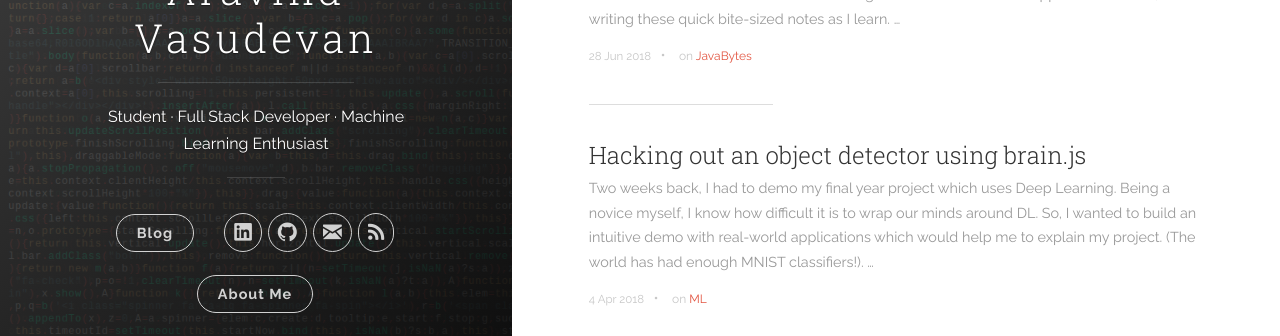
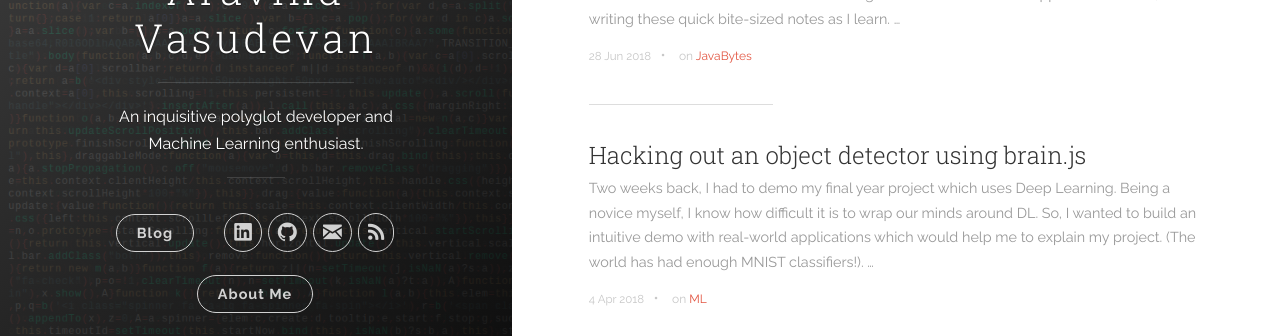
Before and after one commit to AravindVasudev/AravindVasudev.github.io, a Jekyll site: the page built from index.html, in a window 1280 px wide. Shown: the part 371-707 px from the top of the page. Built offline with Jekyll 4.4.1, drawn with Linux system fonts in a browser that asks for light colours; emoji names are drawn with the system emoji font; the list of posts is cut into pages by our own code.

Commit message:
Updated description. no more a student :sob:

```diff
--- a/_config.yml
+++ b/_config.yml
@@ -1,6 +1,6 @@
 # Site settings
 title: "Aravind Vasudevan | Yet another programmer's blog"
-description: 'Student · Full Stack Developer · Machine Learning Enthusiast'
+description: 'An inquisitive polyglot developer and Machine Learning enthusiast.'
 url: 'https://aravindvasudev.github.io'
 # baseurl: '/hello'
 google_analytics: 'UA-83211075-2'
```
